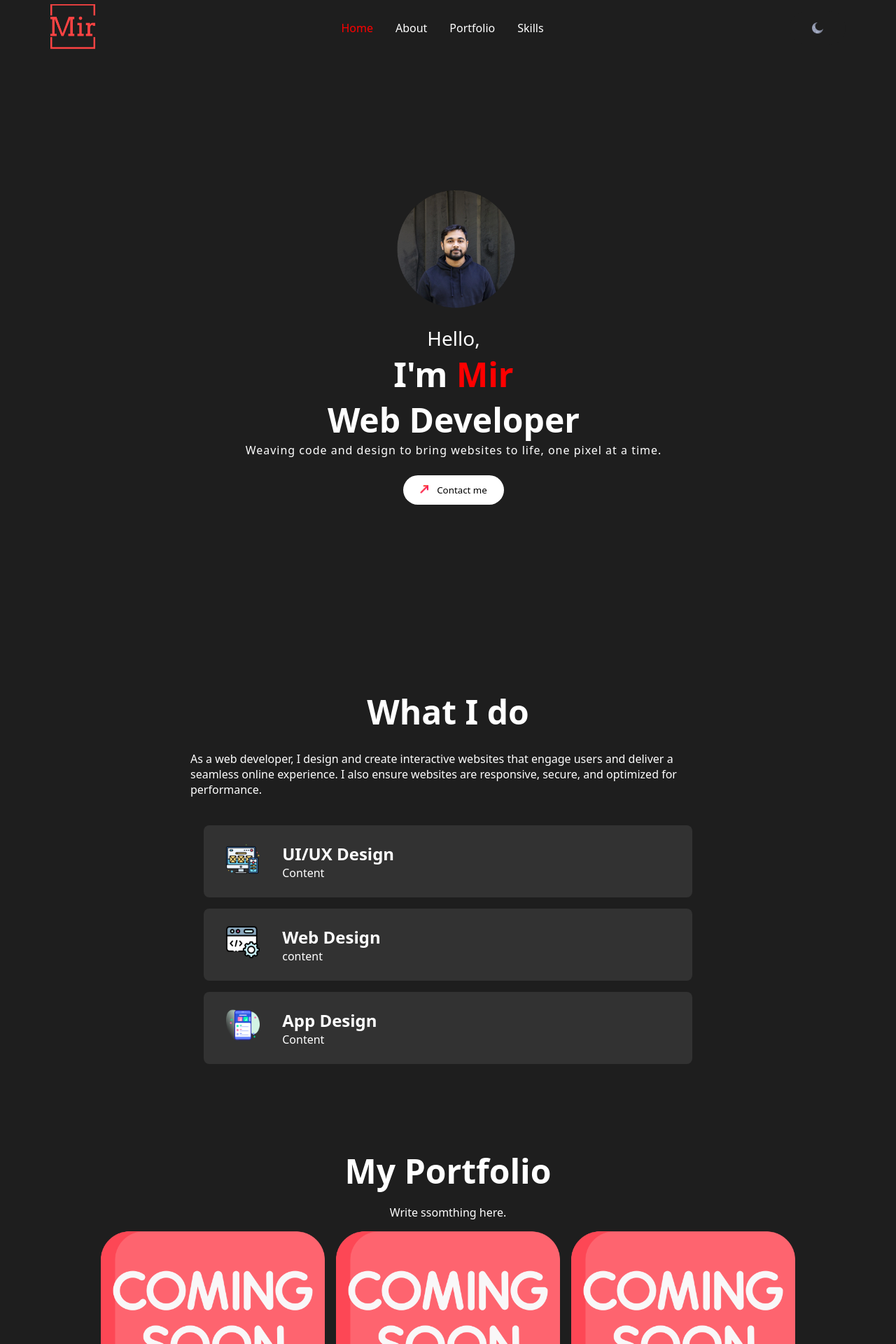
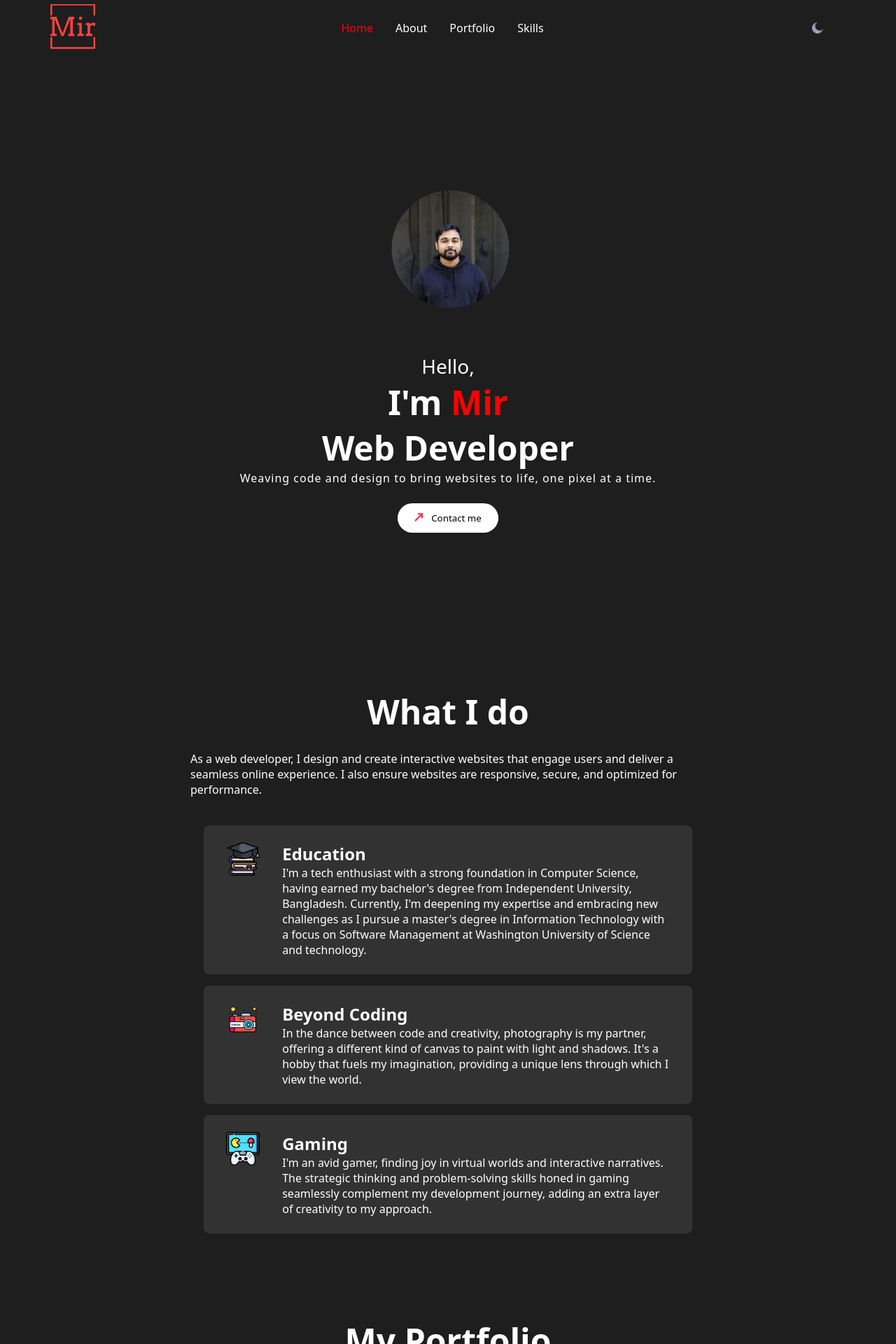
Before and after one commit to MirAfzalul/Portfolio, a React (Create React App) app in the folder my-portfolio/: page / in a window 1280 px wide. Shown: the top 1920 px of the page at 70% size. Built offline with nearby package versions, Linux system fonts and the light colour scheme.

Commit message:
contents added

```diff
--- a/my-portfolio/src/components/Expertise/expertise.css
+++ b/my-portfolio/src/components/Expertise/expertise.css
@@ -3,7 +3,8 @@
     width: 100vw;
     max-width: 65rem;
     margin: 0 auto;
-    padding-bottom: 8rem;
+    padding-bottom: 4rem;
+    min-height: 100vh;
 }
 .mainTitle{
     display: flex;
@@ -11,6 +12,7 @@
     align-items: center;
     justify-content: center;
     padding-bottom:3rem ;
+    font-size: 3rem;
 }
 .toolImage{
     float: left;
--- a/my-portfolio/src/components/Intro/intro.css
+++ b/my-portfolio/src/components/Intro/intro.css
@@ -2,20 +2,15 @@
     height: calc(100vh-4rem);
     width: 100vw;
     max-width: 75rem;
-    margin: 0 auto;
-    overflow: hidden;
-    position: relative;
     justify-content: center;
     align-items: center;
-    right: 2rem;
     padding-bottom: 2rem;
-
 
 }
 
 .bg{
     object-fit: cover;
-   height: 30vh;
+   height: 40vh;
    justify-content: center;
 
 
--- a/my-portfolio/src/components/Intro/intro.js
+++ b/my-portfolio/src/components/Intro/intro.js
@@ -3,16 +3,20 @@ import './intro.css'
 import { Link } from 'react-scroll'
 import bg from "../../assets/PortfolioImageMir2.png";
 import arrow from "../../assets/diagonal-arrow.png";
+
 const Intro = () => {
+  // const[showMenu, setShowmenu]=useState(false);
   return (
     <section id='intro'>
 
-        <div className='introContent'>
+        <div className='introContent' >
         <img src={bg} alt='Profile' className='bg'/>
             <span className='hello'>Hello,</span>
             <span className='introText'>I'm <span className='introName'> Mir</span><br/>Web Developer</span>
             <p className='introPara'>Weaving code and design to bring websites to life, one pixel at a time.</p>
-            <Link><button className='btn'><img src={arrow} alt='arrow' className='arrow'/>Contact me</button></Link>
+            <Link activeClass='active' to ='contactPage' spy={true} smooth={true} offset={-70} duration={500} className='contactBtn'>
+            <button className='btn'><img src={arrow} alt='arrow' className='arrow'/>Contact me</button>
+            </Link>
 
         </div>
 
--- a/my-portfolio/src/components/Skills/skills.js
+++ b/my-portfolio/src/components/Skills/skills.js
@@ -1,8 +1,8 @@
 import React from 'react'
 import '../Skills/skills.css'
-import UIDesgin from '../../assets/ui-design.png'
-import WebDesign from '../../assets/coding.png'
-import AppDesign from '../../assets/user-interface.png'
+import edu from '../../assets/graduation.png'
+import Camera from '../../assets/camera.png'
+import Gaming from '../../assets/game-console.png'
 
 
 const Skills = () => {
@@ -12,25 +12,25 @@ const Skills = () => {
         <span className='skillDesc'>As a web developer, I design and create interactive websites that engage users and deliver a seamless online experience. I also ensure websites are responsive, secure, and optimized for performance.</span>
         <div className='skillBars'>
             <div className='skillBar'>
-                <img src={UIDesgin} alt='uiDesgin' className='skillBarImg'/>
+                <img src={edu} alt='uiDesgin' className='skillBarImg'/>
                 <div className='skillBarText'>
-                    <h2>UI/UX Design</h2>
-                    <p>Content</p>
+                    <h2>Education</h2>
+                    <p> I'm a tech enthusiast with a strong foundation in Computer Science, having earned my bachelor's degree from Independent University, Bangladesh. Currently, I'm deepening my expertise and embracing new challenges as I pursue a master's degree in Information Technology with a focus on Software Management at Washington University of Science and technology.</p>
                 </div>
             </div>
             <div className='skillBar'>
-            <img src={WebDesign} alt='webDesign' className='skillBarImg'/>
+            <img src={Camera} alt='webDesign' className='skillBarImg'/>
                 <div className='skillBarText'>
-                    <h2>Web Design</h2>
-                    <p>content</p>
+                    <h2>Beyond Coding</h2>
+                    <p>In the dance between code and creativity, photography is my partner, offering a different kind of canvas to paint with light and shadows. It's a hobby that fuels my imagination, providing a unique lens through which I view the world.</p>
                 </div>
             </div>
 
             <div className='skillBar'>
-            <img src={AppDesign} alt='appDesign' className='skillBarImg'/>
+            <img src={Gaming} alt='appDesign' className='skillBarImg'/>
                 <div className='skillBarText'>
-                    <h2>App Design</h2>
-                    <p>Content</p>
+                    <h2>Gaming</h2>
+                    <p>I'm an avid gamer, finding joy in virtual worlds and interactive narratives. The strategic thinking and problem-solving skills honed in gaming seamlessly complement my development journey, adding an extra layer of creativity to my approach.</p>
                 </div>
             </div>
         </div>
--- a/my-portfolio/src/components/Works/works.js
+++ b/my-portfolio/src/components/Works/works.js
@@ -6,7 +6,7 @@ const Works = () => {
   return (
         <section id='works'>
             <h2 className='worksTitle'>My Portfolio</h2>
-            <span className='workDesc'>Write ssomthing here.</span>
+            <span className='workDesc'>Elevating ideas into immersive digital realities – explore my diverse portfolio of innovative web projects.</span>
             <div className='worksImgs'>
                 <img src={commingSoon} alt='' className='workImg'/>
                 <img src={commingSoon} alt='' className='workImg'/>
```
Also changed, not shown: my-portfolio/src/assets/coming-soon.png, my-portfolio/src/assets/game-console.png (added).
